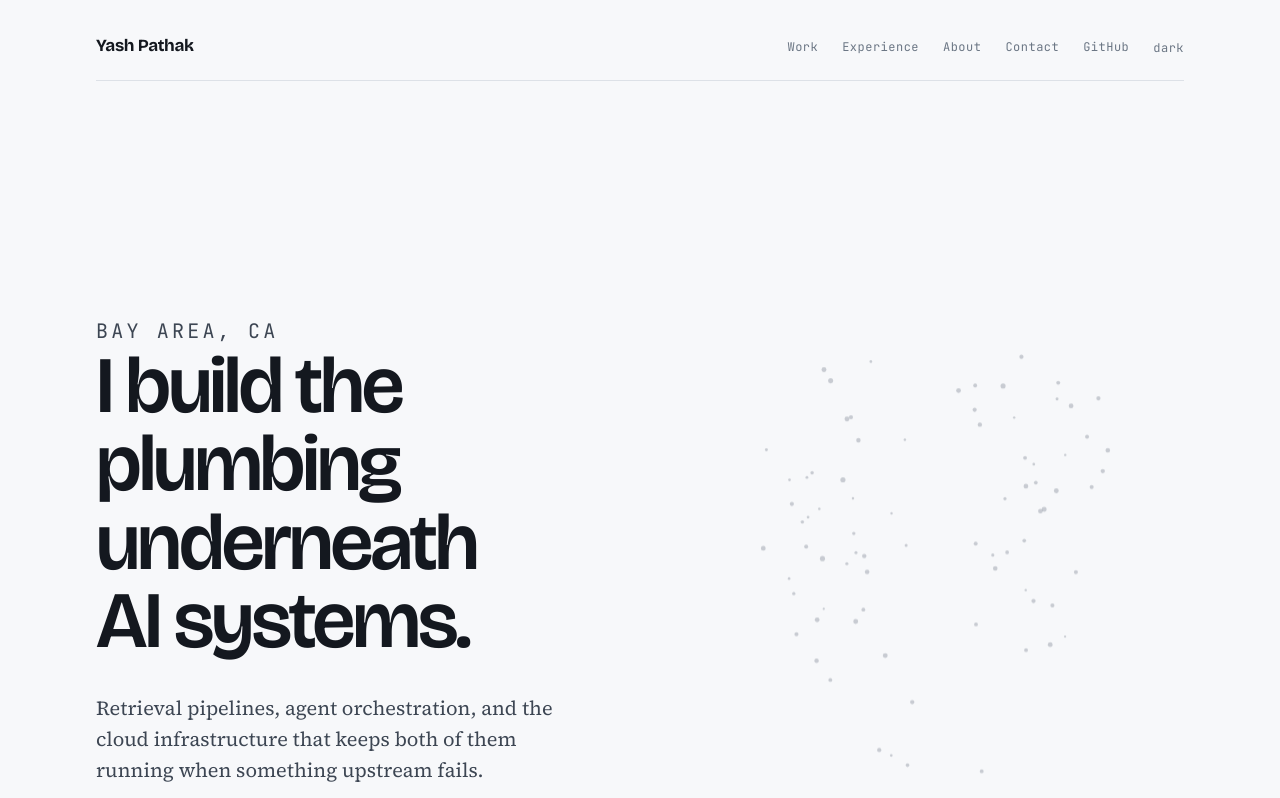
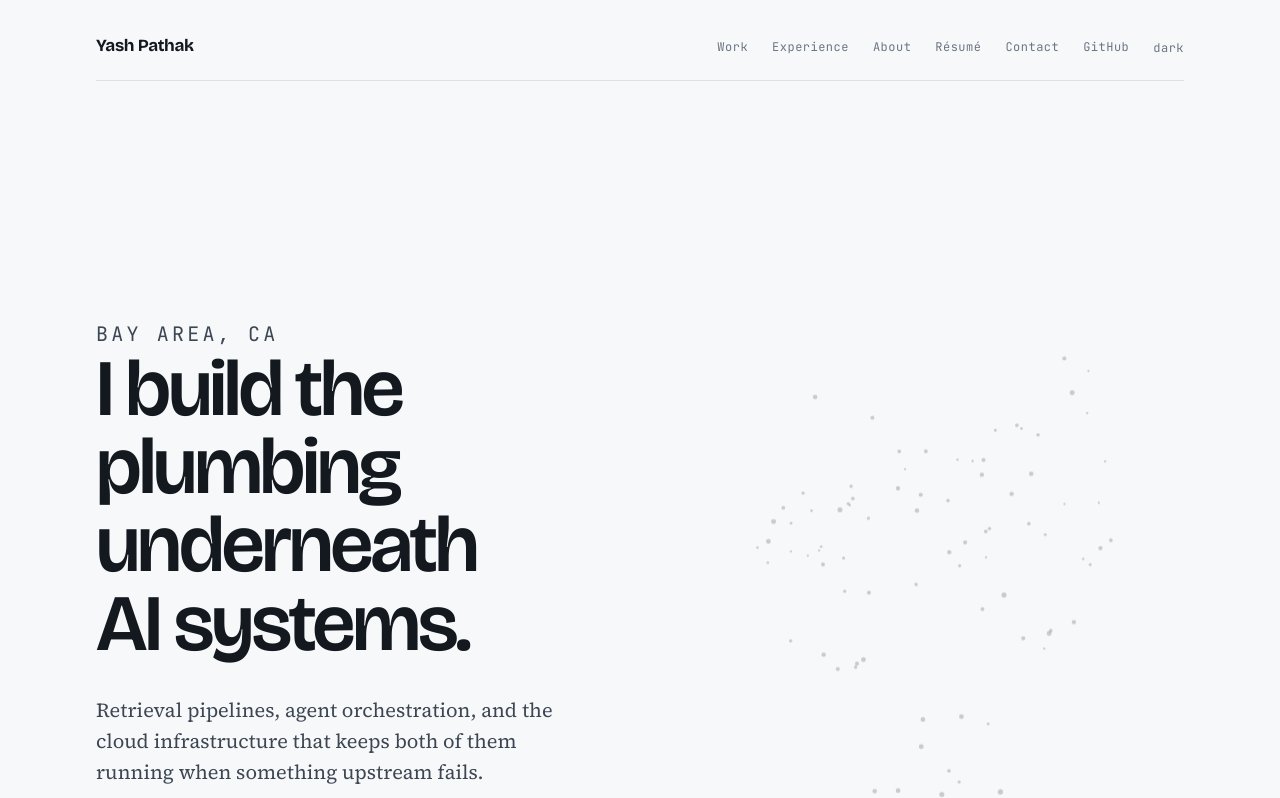
Before and after one commit to YashPathak1446/portfolio, a Next.js app: page / in a window 1280 px wide. Shown: the top 798 px of the page. Built offline with nearby package versions, Linux system fonts and the light colour scheme; no server answers.

Commit message:
added resume section and uploaded resume

```diff
--- a/src/app/globals.css
+++ b/src/app/globals.css
@@ -1021,3 +1021,77 @@ html { overflow-x: clip; }
   .repos a { grid-template-columns: minmax(0, 1fr); gap: 0.35rem 0; }
   .repo-meta { justify-self: start; }
 }
+
+.resume {
+  display: grid;
+  grid-template-columns: minmax(0, 22rem) minmax(0, 1fr);
+  gap: 0 clamp(2rem, 5vw, 4rem);
+  align-items: start;
+  margin-top: 1.75rem;
+}
+
+.resume-sheet {
+  display: block;
+  border: 1px solid var(--rule);
+  border-radius: 8px;
+  overflow: hidden;
+  background: var(--panel);
+  box-shadow: 0 1px 2px rgba(0, 0, 0, 0.04), 0 8px 24px rgba(0, 0, 0, 0.06);
+  transition: transform 260ms cubic-bezier(0.2, 0.7, 0.3, 1), box-shadow 260ms ease,
+    border-color 200ms ease;
+}
+
+.resume-sheet:hover,
+.resume-sheet:focus-visible {
+  transform: translateY(-4px);
+  border-color: var(--signal);
+  box-shadow: 0 2px 4px rgba(0, 0, 0, 0.05), 0 16px 40px rgba(0, 0, 0, 0.1);
+}
+
+.resume-sheet img {
+  display: block;
+  width: 100%;
+  height: auto;
+}
+
+.resume-side { padding-top: 0.25rem; }
+
+.resume-side h3 {
+  font-family: var(--display);
+  font-weight: 600;
+  font-size: clamp(1.4rem, 3vw, 1.9rem);
+  letter-spacing: -0.025em;
+  margin: 0;
+  line-height: 1.1;
+}
+
+.resume-side p {
+  margin: 1rem 0 0;
+  color: var(--ink-soft);
+  max-width: 42ch;
+}
+
+.resume-actions {
+  display: flex;
+  flex-wrap: wrap;
+  gap: 0.75rem;
+  margin: 1.85rem 0 0;
+}
+
+.resume-note {
+  font-family: var(--mono);
+  font-size: 0.6875rem;
+  letter-spacing: 0.06em;
+  color: var(--muted);
+  margin-top: 1.1rem !important;
+}
+
+@media (max-width: 52rem) {
+  .resume { grid-template-columns: minmax(0, 1fr); gap: 2rem 0; }
+  .resume-sheet { max-width: 20rem; }
+}
+
+@media (max-width: 34rem) {
+  .resume-actions { flex-direction: column; align-items: stretch; }
+  .resume-sheet { max-width: none; }
+}
--- a/src/app/layout.tsx
+++ b/src/app/layout.tsx
@@ -1,26 +1,24 @@
 import type { Metadata } from 'next';
 import './globals.css';
 import ThemeToggle from '@/components/ThemeToggle';
+import { SITE_URL, SITE_NAME, SITE_DESCRIPTION, GITHUB_URL, LINKEDIN_URL, EMAIL } from '@/lib/site';
 
-const SITE = 'https://portfolio-sigma-nine-qz39oyo8ii.vercel.app'; // TODO: your domain
-const DESCRIPTION =
-  'Software engineer working on AI infrastructure: retrieval pipelines, agent orchestration, and the cloud plumbing underneath both.';
 
 export const metadata: Metadata = {
-  metadataBase: new URL(SITE),
+  metadataBase: new URL(SITE_URL),
   title: {
     default: 'Yash Pathak — software engineer',
     template: '%s',
   },
-  description: DESCRIPTION,
+  description: SITE_DESCRIPTION,
   openGraph: {
     title: 'Yash Pathak — software engineer',
-    description: DESCRIPTION,
-    url: SITE,
+    description: SITE_DESCRIPTION,
+    url: SITE_URL,
     siteName: 'Yash Pathak',
     type: 'website',
   },
-  twitter: { card: 'summary_large_image', title: 'Yash Pathak', description: DESCRIPTION },
+  twitter: { card: 'summary_large_image', title: 'Yash Pathak', description: SITE_DESCRIPTION },
   icons: { icon: '/favicon.svg' },
 };
 
@@ -36,6 +34,32 @@ export default function RootLayout({ children }: { children: React.ReactNode })
         />
       </head>
       <body>
+        <script
+          type="application/ld+json"
+          dangerouslySetInnerHTML={{
+            __html: JSON.stringify({
+              '@context': 'https://schema.org',
+              '@type': 'Person',
+              name: SITE_NAME,
+              url: SITE_URL,
+              email: `mailto:${EMAIL}`,
+              jobTitle: 'Software Engineer',
+              description: SITE_DESCRIPTION,
+              alumniOf: {
+                '@type': 'CollegeOrUniversity',
+                name: 'University of California, Irvine',
+              },
+              knowsAbout: [
+                'AI infrastructure',
+                'Retrieval-augmented generation',
+                'Distributed systems',
+                'Cloud infrastructure',
+                'Machine learning',
+              ],
+              sameAs: [GITHUB_URL, LINKEDIN_URL],
+            }),
+          }}
+        />
         <div className="shell">
           <header className="masthead">
             <a href="/" className="wordmark">Yash Pathak</a>
@@ -43,6 +67,7 @@ export default function RootLayout({ children }: { children: React.ReactNode })
               <a href="/#work">Work</a>
               <a href="/#experience">Experience</a>
               <a href="/#about">About</a>
+              <a href="/#resume">Résumé</a>
               <a href="/#contact">Contact</a>
               <a href="https://github.com/YashPathak1446">GitHub</a>
               <ThemeToggle />
--- a/src/app/page.tsx
+++ b/src/app/page.tsx
@@ -2,6 +2,7 @@ import { getAllProjects, formatYear } from '@/lib/projects';
 import { getExperience, formatSpan } from '@/lib/experience';
 import EmbeddingField from '@/components/EmbeddingField';
 import Contact from '@/components/Contact';
+import Resume from '@/components/Resume';
 import GitHubActivity from '@/components/GitHubActivity';
 
 export default function Home() {
@@ -154,6 +155,8 @@ export default function Home() {
         </div>
       </section>
 
+      <Resume />
+
       <Contact />
     </main>
   );
--- /dev/null
+++ b/src/components/Resume.tsx
@@ -0,0 +1,43 @@
+export default function Resume() {
+  return (
+    <section id="resume" className="band">
+      <div className="section-rule">
+        <span>Résumé</span>
+        <a className="section-aside" href="/resume.pdf" target="_blank" rel="noreferrer">
+          open PDF ↗
+        </a>
+      </div>
+
+      <div className="resume">
+        <a className="resume-sheet" href="/resume.pdf" target="_blank" rel="noreferrer">
+          <img
+            src="/images/resume-preview.jpg"
+            alt="First page of Yash Pathak's résumé"
+            loading="lazy"
+            width={1200}
+            height={1553}
+          />
+        </a>
+
+        <div className="resume-side">
+          <h3>One page, kept current.</h3>
+          <p>
+            Backend and AI infrastructure — serverless APIs on AWS, retrieval
+            pipelines over a 36-million-article corpus, and multi-agent systems.
+            Every project listed here has a write-up on this site and source on
+            GitHub.
+          </p>
+          <div className="resume-actions">
+            <a className="btn btn-primary" href="/resume.pdf" download="Yash_Pathak_Resume.pdf">
+              Download PDF
+            </a>
+            <a className="btn btn-ghost" href="/resume.pdf" target="_blank" rel="noreferrer">
+              Open in browser
+            </a>
+          </div>
+          <p className="resume-note">PDF · 112 KB · updated July 2026</p>
+        </div>
+      </div>
+    </section>
+  );
+}
--- a/src/lib/site.ts
+++ b/src/lib/site.ts
@@ -1,4 +1,4 @@
-export const SITE_URL = 'https://portfolio-sigma-nine-qz39oyo8ii.vercel.app';
+export const SITE_URL = 'https://portfolio-yashpathak1446.vercel.app';
 export const SITE_NAME = 'Yash Pathak';
 export const SITE_DESCRIPTION =
   'Software engineer working on AI infrastructure: retrieval pipelines, agent orchestration, and the cloud plumbing underneath both.';
```
Also changed, not shown: public/images/resume-preview.jpg (added), 1 other file (tests, documents, lock files or other folders).
